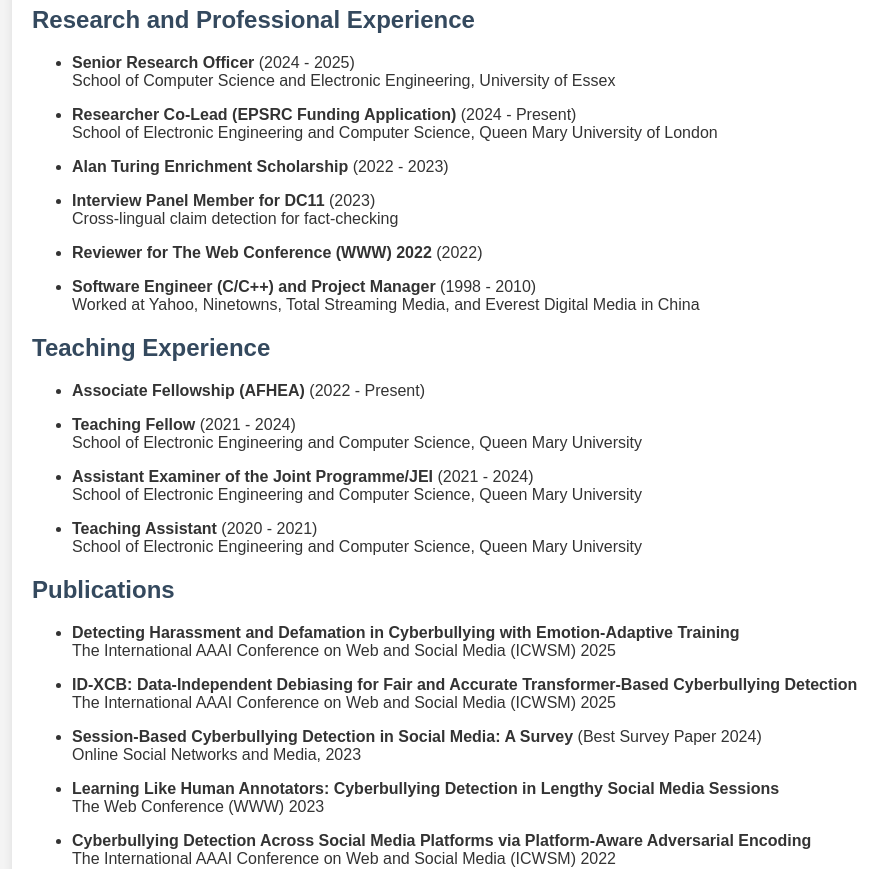
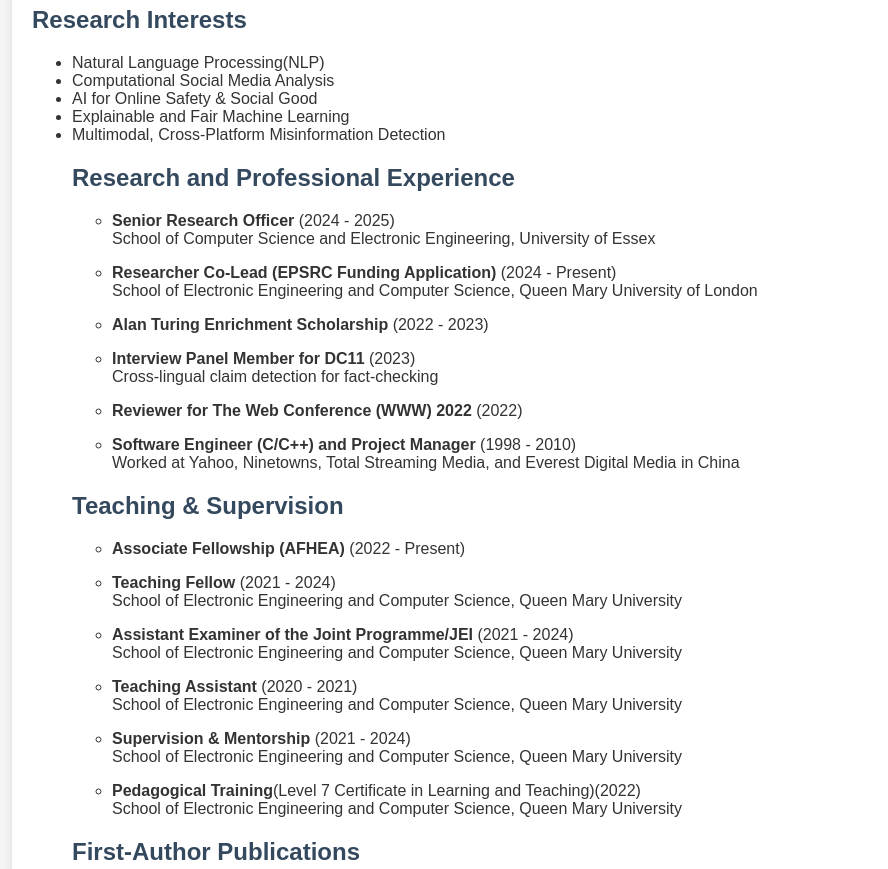
Before and after one commit to yipeiling/yipeiling.github.io, a plain HTML site: page cv.html in a window 1280 px wide. Shown: the part 718-1587 px from the top of the page, without its empty margins (158-1046 px from the left). Drawn offline with Linux system fonts and the light colour scheme.

Commit message:
Update cv.html

```diff
--- a/cv.html
+++ b/cv.html
@@ -95,6 +95,13 @@
         <p><li><strong>BSc in Computer Applied Technology</strong> (1994 - 1998)</li>
         Hefei University of Technology, China<p>
     </ul>
+    <h2>Research Interests</h2>
+    <ul>
+        <li>Natural Language Processing(NLP)</li>
+        <li>Computational Social Media Analysis</li>
+        <li>AI for Online Safety & Social Good</li>
+        <li>Explainable and Fair Machine Learning</li>
+        <li>Multimodal, Cross-Platform Misinformation Detection</li>
 
     <h2>Research and Professional Experience</h2>
     <ul>
@@ -115,7 +122,7 @@
         Worked at Yahoo, Ninetowns, Total Streaming Media, and Everest Digital Media in China</p>
     </ul>
 
-    <h2>Teaching Experience</h2>
+    <h2>Teaching & Supervision</h2>
     <ul>
         <li><strong>Associate Fellowship (AFHEA)</strong> (2022 - Present)</li>
 
@@ -127,9 +134,16 @@
 
         <p><li><strong>Teaching Assistant</strong> (2020 - 2021)</li>
         School of Electronic Engineering and Computer Science, Queen Mary University</p>
+
+        <p><li><strong>Supervision & Mentorship</strong> (2021 - 2024)</li>
+        School of Electronic Engineering and Computer Science, Queen Mary University</p>
+
+        <p><li><strong>Pedagogical Training</strong>(Level 7 Certificate in Learning and Teaching)(2022)</li>
+        School of Electronic Engineering and Computer Science, Queen Mary University</p>
+
     </ul>
 
-    <h2>Publications</h2>
+    <h2>First-Author Publications</h2>
     <ul>
         <p><li><strong>Detecting Harassment and Defamation in Cyberbullying with Emotion-Adaptive Training</strong></li>
         The International AAAI Conference on Web and Social Media (ICWSM) 2025</p>
```
